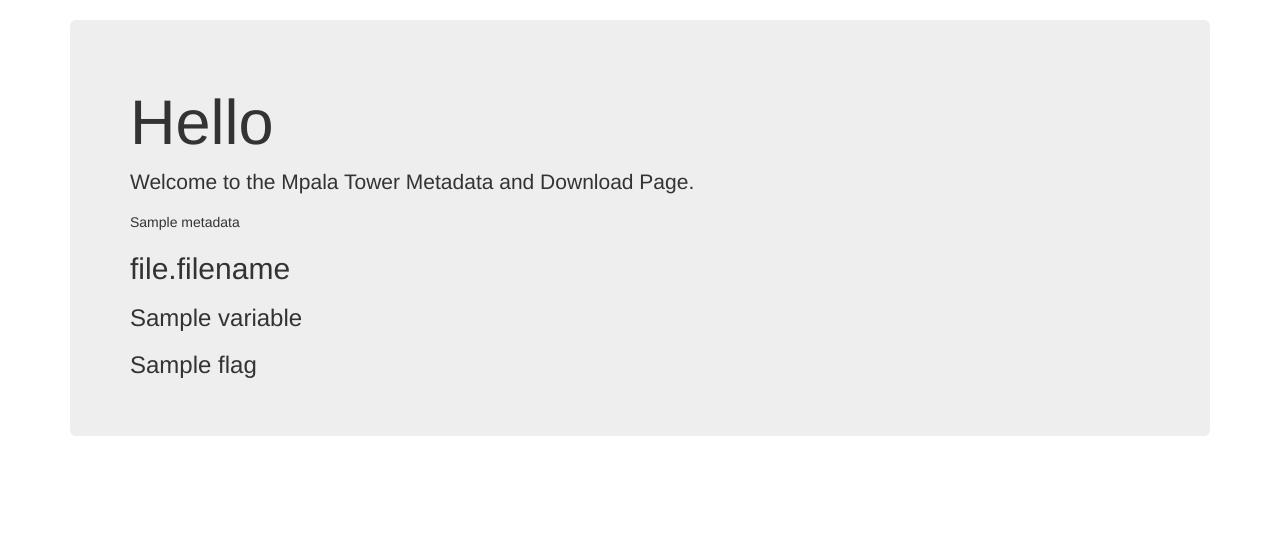
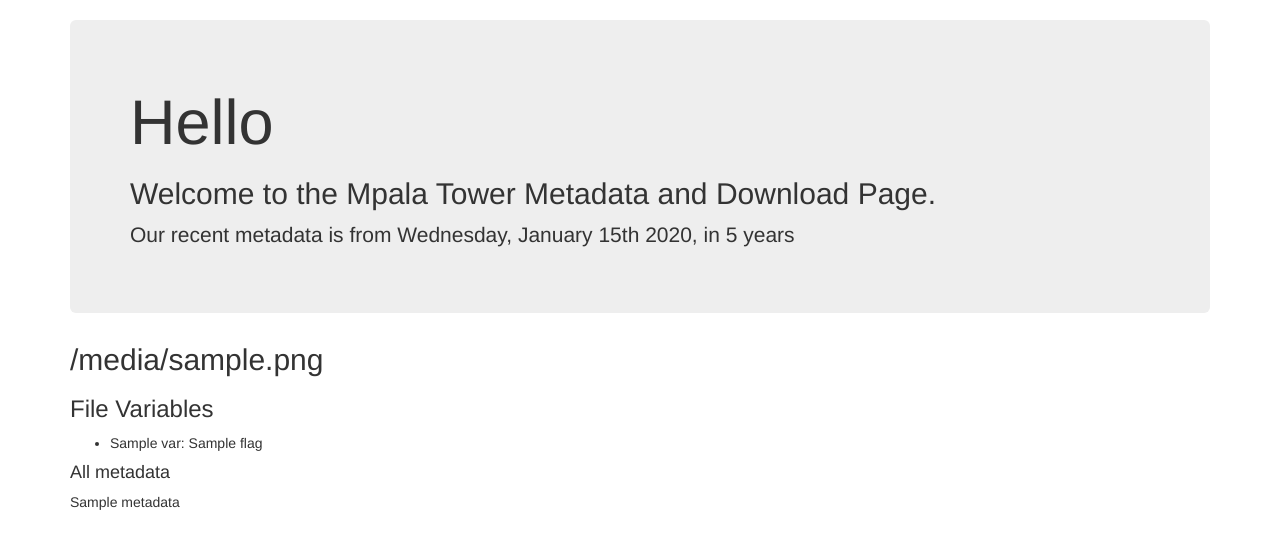
Before and after one commit to kcaylor/tower_metadata, a Flask app: template templates/index.html in a window 1280 px wide. Shown: the part 52-601 px from the top of the page. Run offline with Flask 2, Linux system fonts and the light colour scheme; the template is opened without the code that fills it: most values are stand-ins (such as "Sample title", 1, 10 or a date in 2020); parts of the project's set-up code (start-up, migrations or seed data) failed here and were passed over; some libraries are stand-ins or nearby versions.

Commit message:
new metadata format. using moment to determine times/dates

```diff
--- a/templates/index.html
+++ b/templates/index.html
@@ -6,16 +6,26 @@
 
 <div class="jumbotron">
   <h1>Hello</h1>
-  <p>Welcome to the Mpala Tower Metadata and Download Page.</p>
+  <h2>Welcome to the Mpala Tower Metadata and Download Page.</h2>
+  <p>Our recent metadata is from {{ moment(metadata.date).format('dddd, MMMM Do YYYY') }}, {{ moment(metadata.date).fromNow(refresh=True) }}</p>
+</div>
+{% for file in metadata.files %}
+<div class="file">
+  <h2>  {{ file.filename }} </h2>
+    <div class="variables">
+    <h3>File Variables</h3>
+        <ul>
+        {% for variable in file.variables %}
+        <div class="variable">
+            <li> {{ variable.var }}: {{ variable.flag}} </li>
+        </div>
+        {% endfor %}
+        </ul>
+    </div>
+</div>
+{% endfor %}
+
+<h4>All metadata</h4>
   {{ metadata }}
-  {% for file in metadata.files %}
-    <h2>file.filename</h2>
-    {% for variable in filename.variables %}
-     <h3> {{ variable.name }} </h3>
-     <h3> {{ variable.flag }} </h3>
-    {% endfor %}
-  {% endfor %}
-
-</div>
 
 {% endblock %}
```
